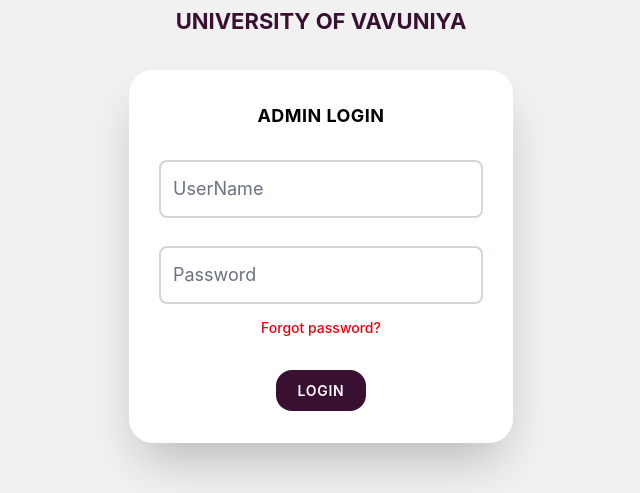
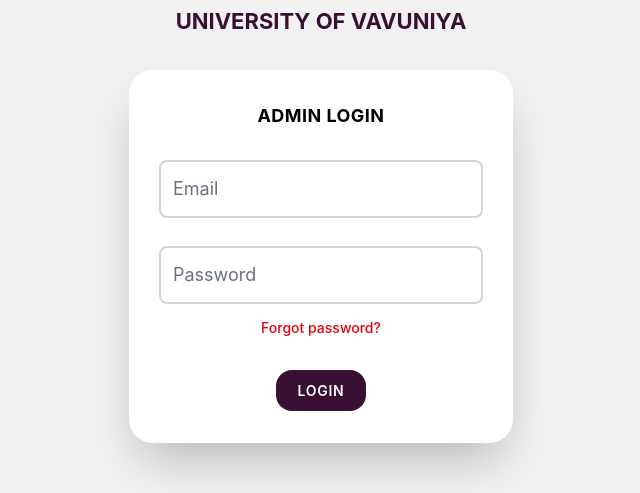
Before and after one commit to MohamadNazik/uov-student-registration-and-renewal-system, a React (Vite) app in the folder admin-frontend/: page / in a window 1280 px wide. Shown: the part 275-768 px from the top of the page, without its empty margins (319-959 px from the left). Built offline with nearby package versions, Linux system fonts and the light colour scheme.

Commit message:
connect backend endpoint to frontend  admin login page

```diff
--- a/admin-frontend/src/pages/LoginPage.jsx
+++ b/admin-frontend/src/pages/LoginPage.jsx
@@ -1,34 +1,79 @@
-import React from "react";
+import React, { useState } from "react";
+import { useNavigate } from "react-router-dom";
+import axios from "axios";
 import PrimaryButton from "../components/PrimaryButton";
-import { Link } from "react-router-dom";
 import Banner from "../components/Banner";
 
 function LoginPage() {
+  const [email, setEmail] = useState("");
+  const [password, setPassword] = useState("");
+  const [err, setErr] = useState("");
+  const navigate = useNavigate();
+
+  const handleLogin = async (e) => {
+    e.preventDefault();
+    setErr("");
+
+    try {
+      const response = await axios.post(
+        "http://localhost:30000/api/admin/login",
+        {
+          email,
+          password,
+        }
+      );
+
+      if (response.data.success) {
+        const { token, data } = response.data;
+        const expireTime = Date.now() + 5 * 60 * 60 * 1000;
+        sessionStorage.setItem(
+          "adminToken",
+          JSON.stringify({ token, expireTime })
+        );
+        sessionStorage.setItem("adminData", JSON.stringify({ data }));
+        navigate("/dashboard");
+      } else {
+        setErr(response.data.message);
+      }
+    } catch (error) {
+      setErr(error.response?.data?.message);
+    }
+  };
+
   return (
     <div className="h-screen flex flex-col gap-3 sm:gap-5 justify-center items-center">
       <Banner />
-      <div className="bg-white p-8 sm:p-8 rounded-3xl flex flex-col items-center gap-5 sm:gap-8 shadow-2xl">
+      <form
+        onSubmit={handleLogin}
+        className="bg-white p-8 sm:p-8 rounded-3xl flex flex-col items-center gap-5 sm:gap-8 shadow-2xl"
+      >
         <h2 className="text-sm sm:text-lg font-bold tracking-wide uppercase">
           Admin Login
         </h2>
+
         <div className="relative">
           <input
             type="text"
-            id="username"
+            id="email"
+            value={email}
+            onChange={(e) => setEmail(e.target.value)}
             className="block px-2 pb-2 sm:px-2.5 sm:pb-2.5 pt-4 w-[14rem] sm:w-[20rem] text-xs sm:text-lg font-medium text-gray-900 bg-transparent outline outline-2 outline-gray-300 rounded-md peer focus:outline focus:outline-2 focus:outline-black"
             placeholder=" "
           />
           <label
-            htmlFor="username"
+            htmlFor="email"
             className="absolute text-xs sm:text-lg text-gray-500 duration-300 transform -translate-y-4 sm:-translate-y-5 scale-75 top-2 z-10 origin-[0] bg-white px-2 peer-focus:px-2 peer-focus:text-black peer-placeholder-shown:scale-100 peer-placeholder-shown:-translate-y-1/2 peer-placeholder-shown:top-1/2 peer-focus:top-2 peer-focus:scale-75 peer-focus:-translate-y-4 sm:peer-focus:-translate-y-5 start-1 cursor-text"
           >
-            UserName
+            Email
           </label>
         </div>
+
         <div className="relative">
           <input
             type="password"
             id="password"
+            value={password}
+            onChange={(e) => setPassword(e.target.value)}
             className="block px-2 pb-2 sm:px-2.5 sm:pb-2.5 pt-4 w-[14rem] sm:w-[20rem] text-xs sm:text-lg font-medium text-gray-900 bg-transparent outline outline-2 outline-gray-300 rounded-md peer focus:outline focus:outline-2 focus:outline-black"
             placeholder=" "
           />
@@ -39,14 +84,19 @@
             Password
           </label>
         </div>
+
+        {err && (
+          <p className="text-red-600 text-xs sm:text-sm font-medium">{err}</p>
+        )}
+
         <p className="text-red-600 text-xs sm:text-sm font-medium -mt-2 sm:-mt-4 text-center">
           Forgot password?
         </p>
-        <Link to="/dashboard">
-          <PrimaryButton text="LOGIN" />
-        </Link>
-      </div>
+
+        <PrimaryButton text="LOGIN" type="submit" />
+      </form>
     </div>
   );
 }
+
 export default LoginPage;
```
Also changed, not shown: 1 other file (tests, documents, lock files or other folders).
